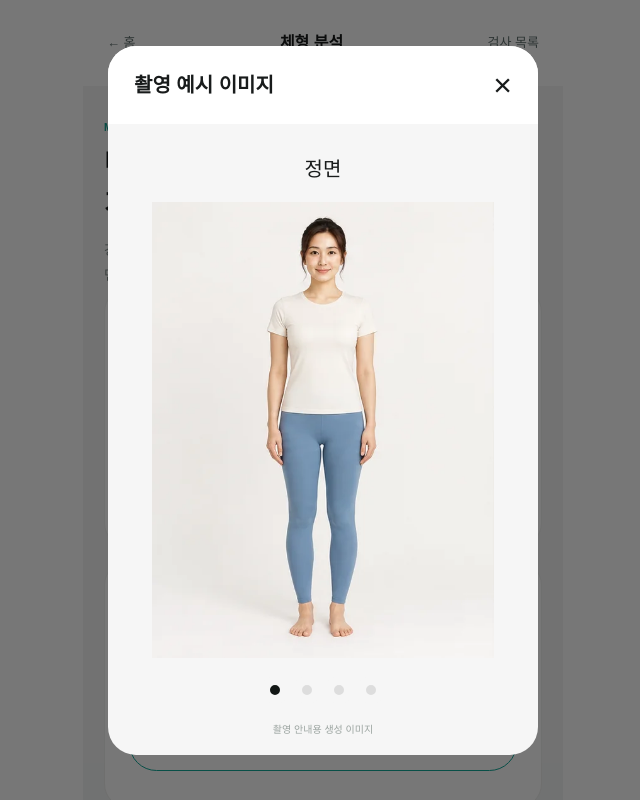
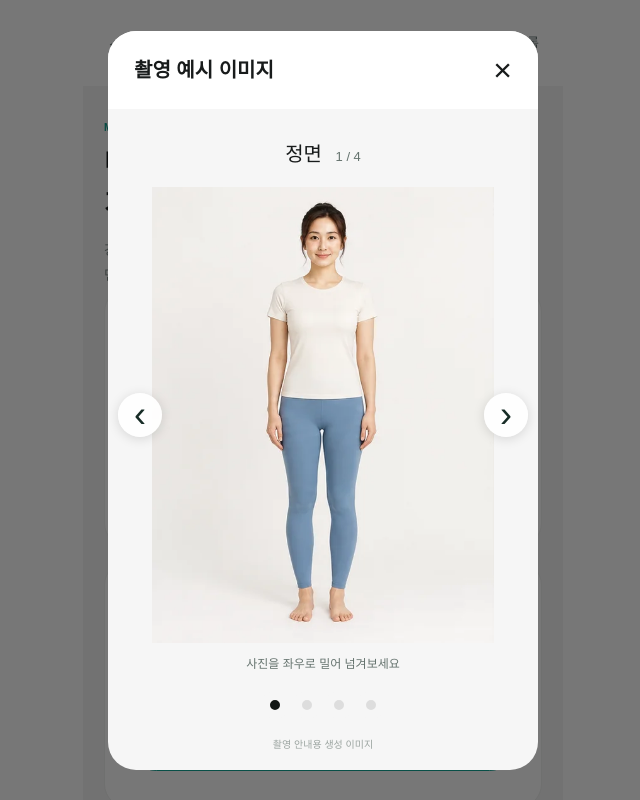
Before and after one commit to kimsiyun83/posture-analyzer, a Next.js app: page /analyze in a window 1280 px wide. Both pictures are taken after a click on the button "촬영 예시 이미지 보기". Shown: the top 800 px of the page, without its empty margins (317-957 px from the left). Built offline with nearby package versions, Linux system fonts and the light colour scheme.

Commit message:
Add arrow navigation and touch swipe to capture examples

```diff
--- a/app/analyze/page.tsx
+++ b/app/analyze/page.tsx
@@ -49,6 +49,11 @@ function Assessment() {
   const lock = useRef(false);
   const [error, setError] = useState("");
   const [example, setExample] = useState<number | null>(null);
+  const swipeStart = useRef<{ x: number; y: number } | null>(null);
+  function moveExample(step: number) {
+    setExample((current) => current === null ? null :
+      (current + step + DIRECTIONS.length) % DIRECTIONS.length);
+  }
   const [goal, setGoal] = useState<Goal>("balance");
   const [discomfort, setDiscomfort] = useState(false);
   const [consent, setConsent] = useState(false);
@@ -478,6 +483,10 @@ function Assessment() {
             onClick={(e) => e.stopPropagation()}
             onKeyDown={(e) => {
               if (e.key === "Escape") setExample(null);
+              if (e.key === "ArrowLeft" || e.key === "ArrowRight") {
+                e.preventDefault();
+                moveExample(e.key === "ArrowLeft" ? -1 : 1);
+              }
               if (e.key === "Tab") {
                 const buttons = Array.from(
                   e.currentTarget.querySelectorAll("button"),
@@ -504,14 +513,38 @@ function Assessment() {
                 ×
               </button>
             </header>
-            <h3>{DIRECTIONS[example]}</h3>
-            <div className="example-picture">
+            <h3 aria-live="polite">{DIRECTIONS[example]} <span className="example-count">{example + 1} / {DIRECTIONS.length}</span></h3>
+            <div className="example-slider">
+            <div className="example-picture"
+              onTouchStart={(e) => {
+                const touch = e.touches[0];
+                swipeStart.current = e.touches.length === 1 ? { x: touch.clientX, y: touch.clientY } : null;
+              }}
+              onTouchMove={(e) => {
+                if (e.touches.length !== 1) swipeStart.current = null;
+              }}
+              onTouchCancel={() => { swipeStart.current = null; }}
+              onTouchEnd={(e) => {
+                const start = swipeStart.current;
+                swipeStart.current = null;
+                const end = e.changedTouches[0];
+                if (!start || !end) return;
+                const dx = end.clientX - start.x;
+                const dy = end.clientY - start.y;
+                if (Math.abs(dx) >= 40 && Math.abs(dx) > Math.abs(dy) * 1.2) moveExample(dx < 0 ? 1 : -1);
+              }}
+            >
               <img
+                draggable={false}
                 src="/illustrations/capture-directions.webp"
                 style={{ transform: `translateX(-${example * 25}%)` }}
                 alt={`${DIRECTIONS[example]} 전신 촬영 안내용 생성 이미지`}
               />
             </div>
+            <button type="button" className="example-arrow example-arrow-prev" aria-label="이전 촬영 예시" onClick={() => moveExample(-1)}>‹</button>
+            <button type="button" className="example-arrow example-arrow-next" aria-label="다음 촬영 예시" onClick={() => moveExample(1)}>›</button>
+            </div>
+            <p className="example-swipe-hint">사진을 좌우로 밀어 넘겨보세요</p>
             <div className="example-dots">
               {DIRECTIONS.map((d, i) => (
                 <button
```
Also changed, not shown: app/globals.css.
